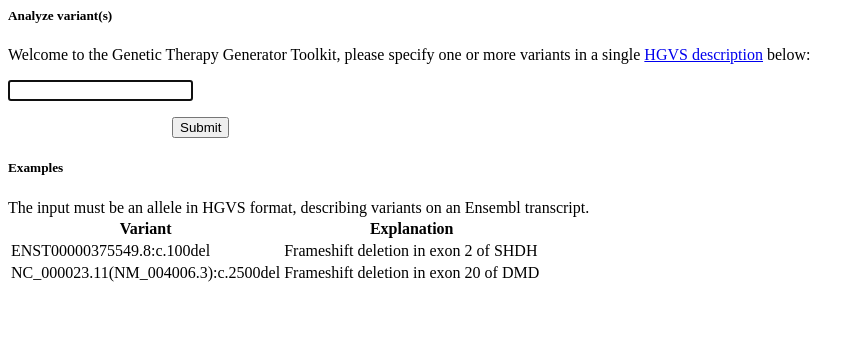
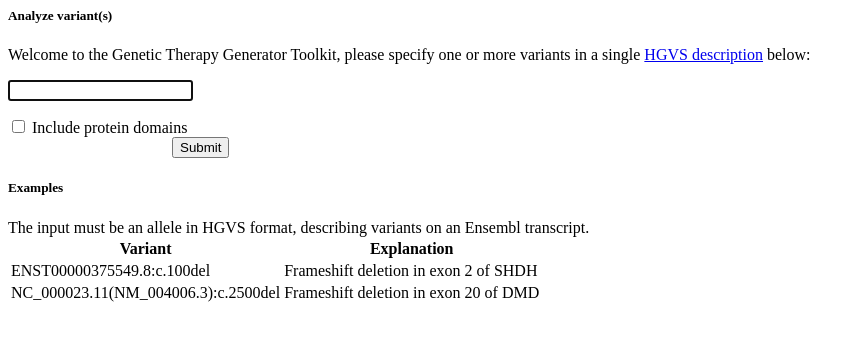
Before and after one commit to DCRT-LUMC/GTGT, a Python web app: template src/gtgt/templates/analysis.html.j2 in a window 1280 px wide. Shown: the top 341 px of the page, without its empty margins (0-860 px from the left). Run offline with Jinja, Linux system fonts and the light colour scheme; the template is opened without the code that fills it, so the values that code supplies are empty.

Commit message:
Revert "Hotfix to temporary disable protein domains"
This reverts commit 4e3884d5bb629799b4d463c830178c7ede4f884f.

```diff
--- a/docs/source/conf.py
+++ b/docs/source/conf.py
@@ -6,7 +6,7 @@ project = 'GTGT'
 copyright = '2023, Redmar van den Berg'
 author = 'Redmar van den Berg'
 
-release = '0.2.11'
+release = '0.2.10'
 version = '.'.join(release.split('.')[0:2])
 
 # -- General configuration
--- a/setup.py
+++ b/setup.py
@@ -18,7 +18,7 @@ long_description = (this_directory / "README.md").read_text()
 
 setup(
     name='gtgt',
-    version='0.2.11',
+    version='0.2.10',
     license='AGPL-3.0',
     description='Genetic Therapy Generator Toolkit',
     long_description=long_description,
--- a/src/gtgt/templates/analysis.html.j2
+++ b/src/gtgt/templates/analysis.html.j2
@@ -10,10 +10,10 @@
     <div class="field border round small" style="margin-bottom:1em;">
       <input id="variant_input" type="text" {{'value=' + '"' + variant + '"' if variant else ''}} autofocus>
     </div>
-    <!-- <label class="checkbox"> -->
-    <!--   <input type="checkbox" id="protein_domains"> -->
-    <!--   <span>Include protein domains</span> -->
-    <!-- </label> -->
+    <label class="checkbox">
+      <input type="checkbox" id="protein_domains">
+      <span>Include protein domains</span>
+    </label>
     <div>
       <progress id="submitSpinner" style="visibility:hidden"></progress>
       <button id="submitBtn" class="center" type="button" onclick="redirect()" >Submit</button>
--- a/src/gtgt/templates/head.html.j2
+++ b/src/gtgt/templates/head.html.j2
@@ -40,8 +40,8 @@
 
       // Redirect to the results page
       var variant = document.getElementById('variant_input').value;
-      //var protein_domains = document.getElementById('protein_domains').checked
-      window.location = "/" + variant;// + "?" + "protein_domains=" + protein_domains;
+      var protein_domains = document.getElementById('protein_domains').checked
+      window.location = "/" + variant + "?" + "protein_domains=" + protein_domains;
     }
 
     function fillSearchField(value)
```
Also changed, not shown: 1 other file.
